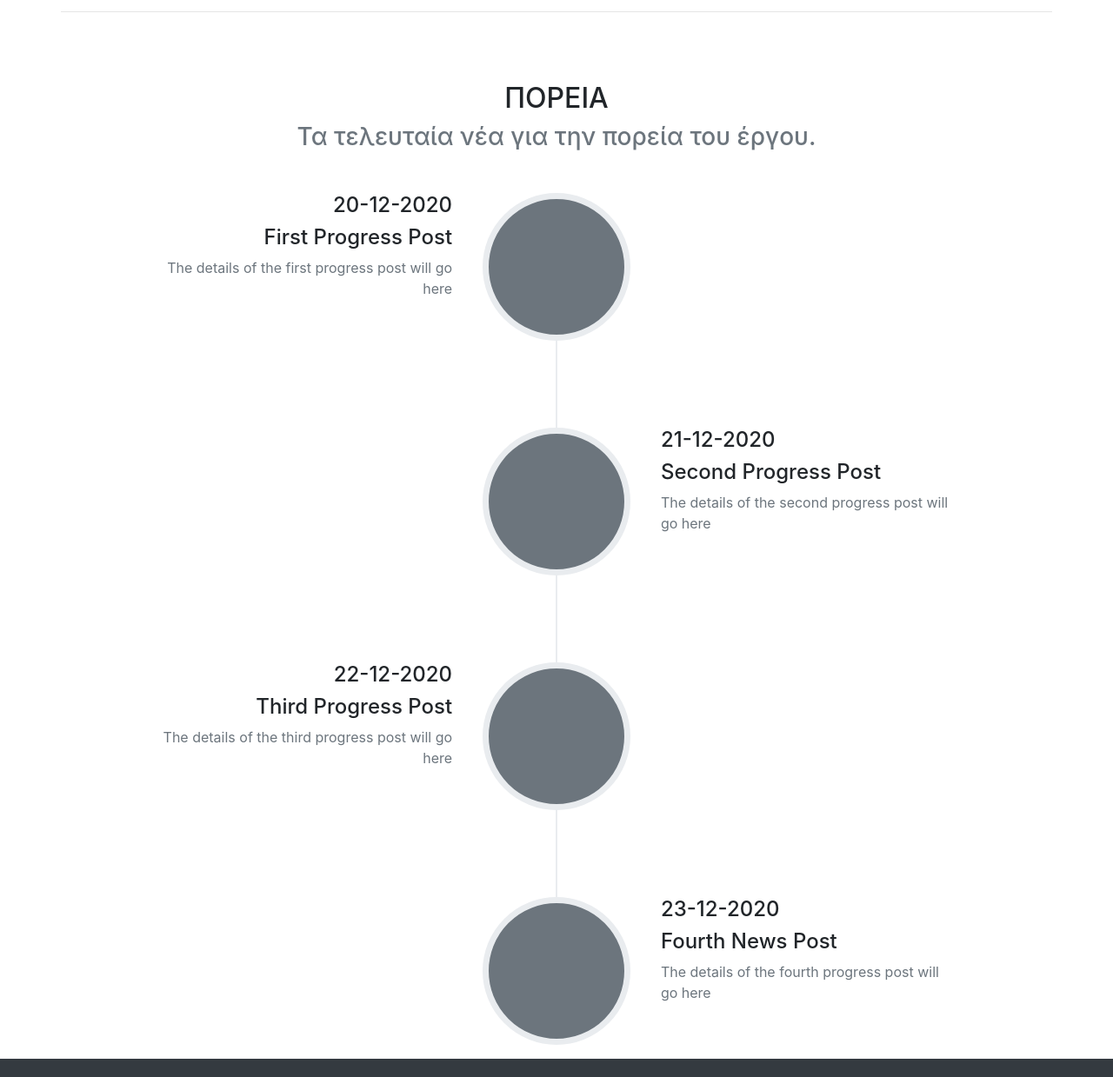
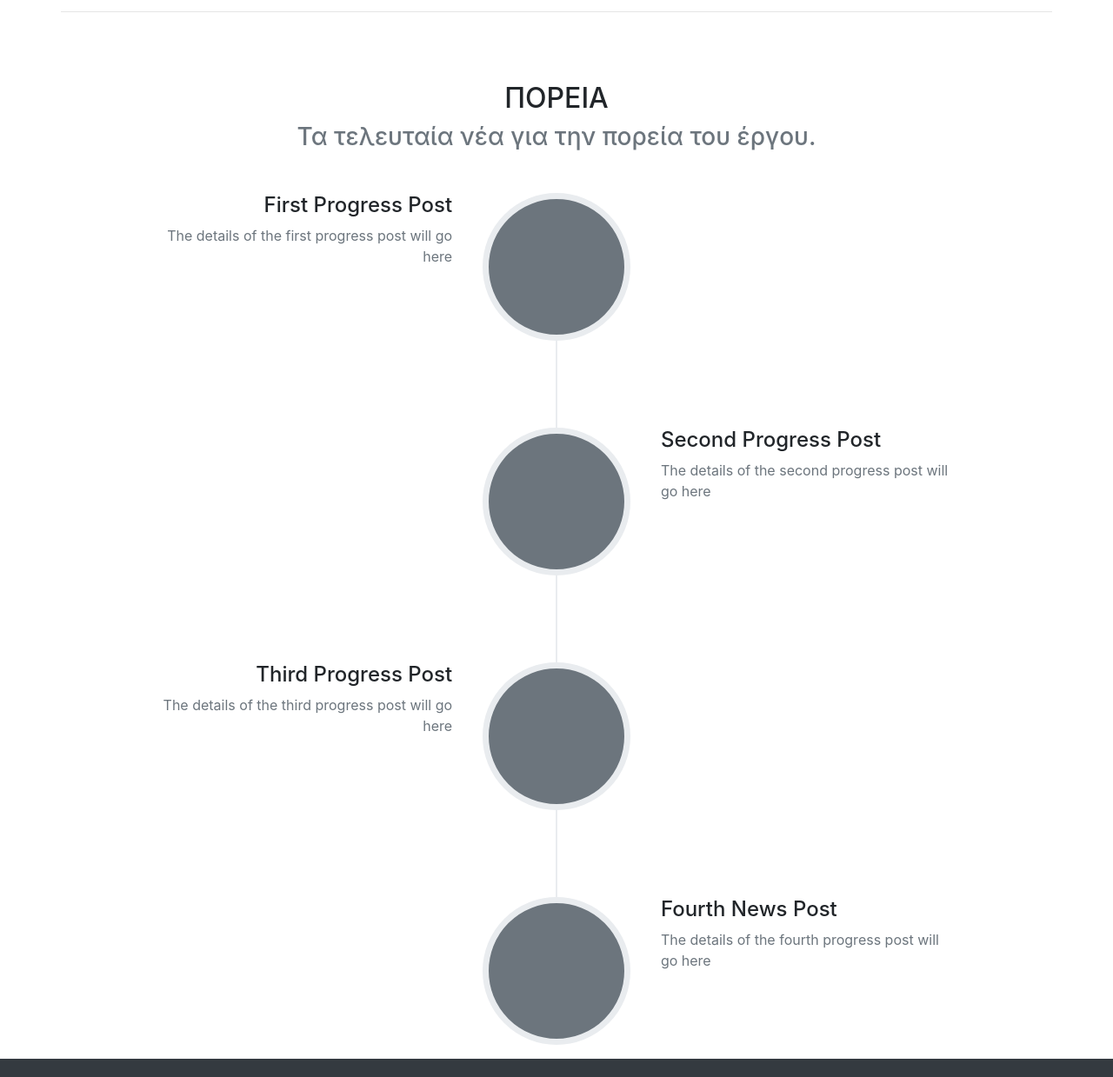
Before and after one commit to cytechmobile/mirageWebsite, a plain HTML site: page project.html in a window 1280 px wide. Shown: the part 2013-3252 px from the top of the page at 87% size. Drawn offline with Linux system fonts and the light colour scheme.

Commit message:
Removed date from progress section

```diff
--- a/project.html
+++ b/project.html
@@ -284,7 +284,6 @@
                 <div class="timeline-image"><img class="rounded-circle img-fluid" src="" alt=""></div>
                 <div class="timeline-panel">
                     <div class="timeline-heading">
-                        <h4>20-12-2020</h4>
                         <h4 class="subheading">First Progress Post</h4>
                     </div>
                     <div class="timeline-body">
@@ -297,7 +296,6 @@
                 <div class="timeline-image"><img class="rounded-circle img-fluid" src="" alt=""></div>
                 <div class="timeline-panel">
                     <div class="timeline-heading">
-                        <h4>21-12-2020</h4>
                         <h4 class="subheading">Second Progress Post</h4>
                     </div>
                     <div class="timeline-body">
@@ -310,7 +308,6 @@
                 <div class="timeline-image"><img class="rounded-circle img-fluid" src="" alt=""></div>
                 <div class="timeline-panel">
                     <div class="timeline-heading">
-                        <h4>22-12-2020</h4>
                         <h4 class="subheading">Third Progress Post</h4>
                     </div>
                     <div class="timeline-body">
@@ -323,7 +320,6 @@
                 <div class="timeline-image"><img class="rounded-circle img-fluid" src="" alt=""></div>
                 <div class="timeline-panel">
                     <div class="timeline-heading">
-                        <h4>23-12-2020</h4>
                         <h4 class="subheading">Fourth News Post</h4>
                     </div>
                     <div class="timeline-body">
```
